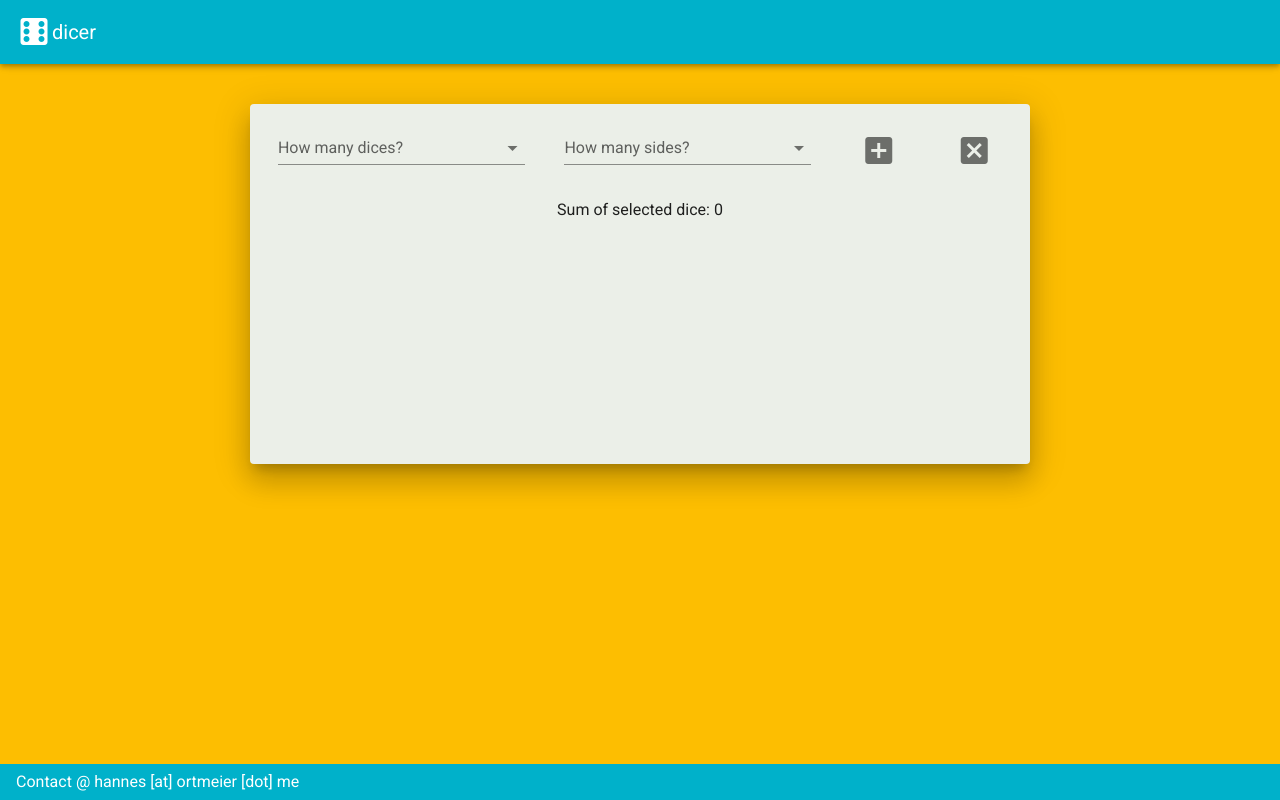
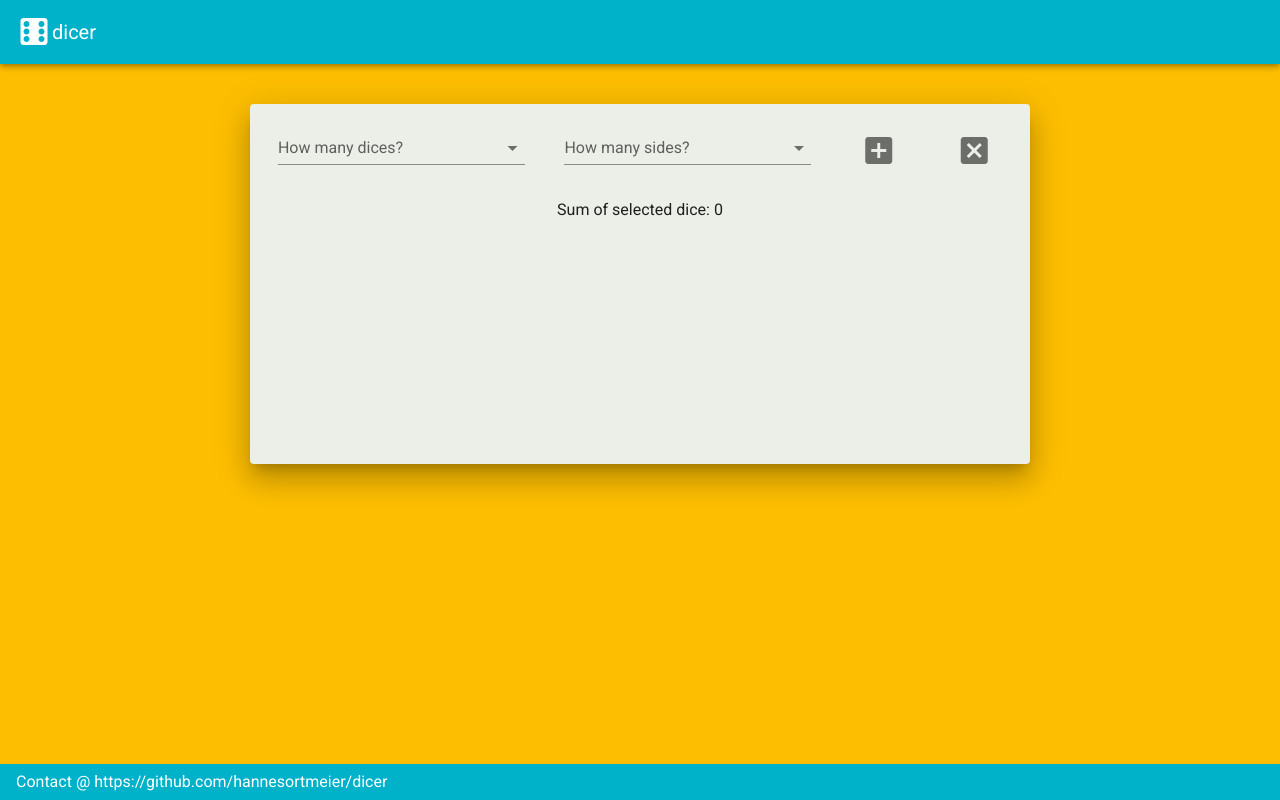
Before and after one commit to hannesortmeier/dicer, a Vue app: page / in a window 1280 px wide. Built offline with nearby package versions, Linux system fonts and the light colour scheme.

Commit message:
Update footer

```diff
--- a/src/components/Footer.vue
+++ b/src/components/Footer.vue
@@ -1,6 +1,6 @@
 <template>
   <v-footer color="#00b1caff" app>
-    <span class="white--text">Contact @ hannes [at] ortmeier [dot] me</span>
+    <span class="white--text">Contact @ https://github.com/hannesortmeier/dicer</span>
   </v-footer>
 </template>
 
```
